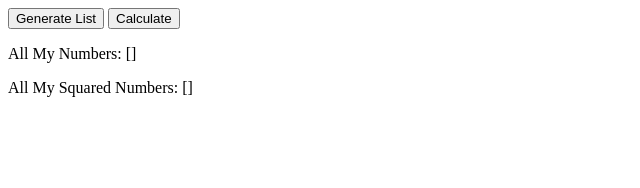
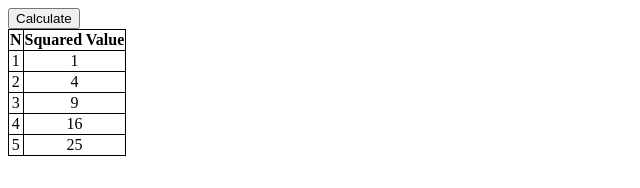
Before and after one commit to SnowNooDLe/BCPR280_SoftwareEngineering2, a plain HTML site: page Session07/Task2.html in a window 1280 px wide. Both pictures are taken after a click on the button "Calculate". Shown: the whole page, without its empty margins (0-640 px from the left). Drawn offline with nearby package versions, Linux system fonts and the light colour scheme.

Commit message:
Task 2 completed

```diff
--- a/Session07/Task2.html
+++ b/Session07/Task2.html
@@ -3,16 +3,27 @@
     <head>
         <!-- development version, includes helpful console warnings -->
         <script src="https://cdn.jsdelivr.net/npm/vue/dist/vue.js"></script>
+        <link rel="stylesheet" type="text/css" href="stylesheet.css">
         <title>This is my Task 2 example</title>
     </head>
     <body>
         <div id="task-2">
-
-            <button @click="calculateNewList">Generate List</button>
             <button @click="calculateSquare">Calculate</button>
             <!-- vue recommended style, give a spcae -->
-            <p>All My Numbers: {{ allMyNumbers }}</p>
-            <p>All My Squared Numbers: {{ allMyNumbers }}</p>
+            <table>
+                <thead>
+                    <tr>
+                        <th>N</th>
+                        <th>Squared Value</th>
+                    </tr>
+                </thead>
+                <tbody>
+                    <tr v-for="row in allMyNumbers">
+                        <td>{{ row.id }}</td>
+                        <td>{{ row.squaredNum }}</td>
+                    </tr>
+                </tbody>
+            </table>
         </div>
         <script src="vue_task2.js"></script>
     </body>
--- /dev/null
+++ b/Session07/stylesheet.css
@@ -0,0 +1,11 @@
+table {
+    border-collapse: collapse;
+  }
+
+table, th, td {
+  border: 1px solid black;
+}
+
+th, td {
+    text-align: center;
+}
--- a/Session07/vue_task2.js
+++ b/Session07/vue_task2.js
@@ -8,22 +8,14 @@ var squareCalculationApp = new Vue({
         // allMyNumbers: [1,2,3,4,5]
     },
     methods: {
-        calculateNewList: function (){
-            // console.log("IM here")
-            for (i = this.start; i <= this.end; i++){
-                this.allMyNumbers.push(i)
-                // console.log("Am i in here ?")
-            }
-
-        },
         calculateSquare: function (){
             console.log("IM here")
             var squareValue
-            for (i = 0; i < this.allMyNumbers.length; i++){
+            for (i = 0; i < this.end; i++){
                 console.log("Am i in here ?")
-                squareValue = this.allMyNumbers[i] * this.allMyNumbers[i]
+                squareValue = (i+1) * (i+1)
                 console.log(squareValue)
-                this.$set(this.allMyNumbers, i, squareValue)
+                this.allMyNumbers.push({id: i+1, squaredNum: squareValue})
             }
         }
     }
```
